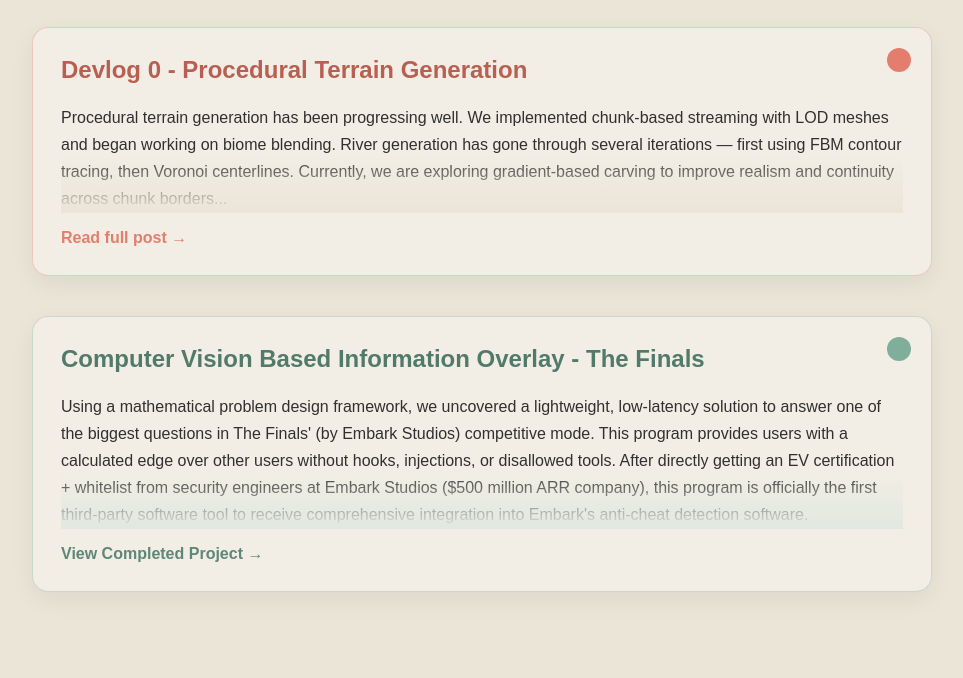
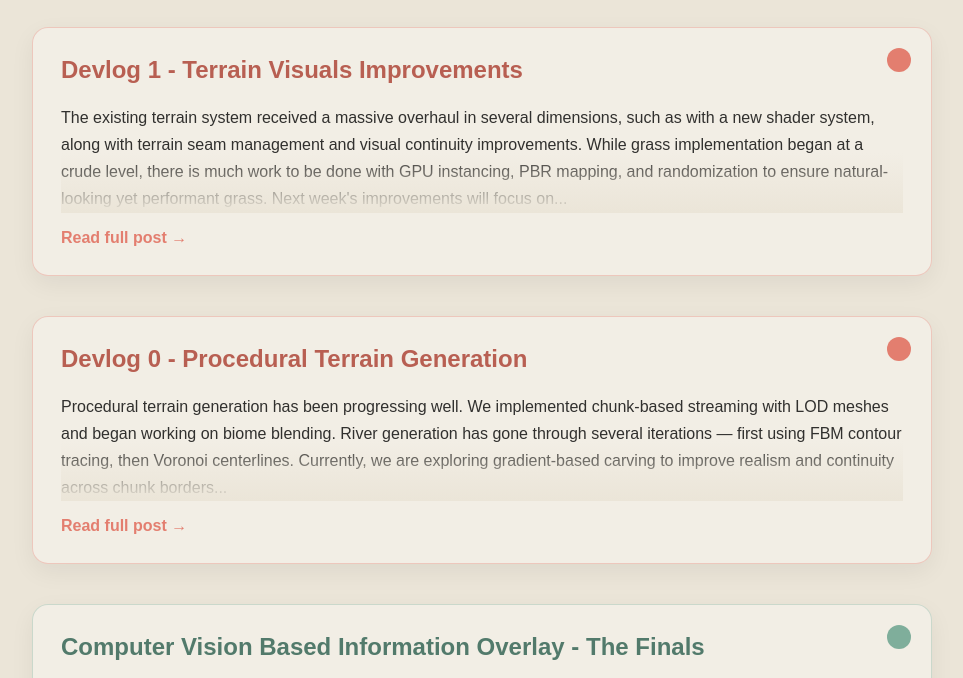
Before and after one commit to SameerBalhara/sameerbalhara.github.io, a plain HTML site: page index.html in a window 1280 px wide. Shown: the part 83-761 px from the top of the page, without its empty margins (158-1121 px from the left). Drawn offline with Linux system fonts and the light colour scheme.

Commit message:
Update index.html

```diff
--- a/index.html
+++ b/index.html
@@ -168,6 +168,20 @@ p {
 
 <h1>Sameer Balhara - Software Engineering Blog</h1>
 
+<a class="post-link" href="post3.html">
+    <div class="post">
+        <div class="post-circle"></div>
+
+        <h2>Devlog 1 - Terrain Visuals Improvements</h2>
+
+        <div class="post-preview">
+	    The existing terrain system received a massive overhaul in several dimensions, such as with a new shader system, along with terrain seam management and visual continuity improvements. While grass implementation began at a crude level, there is much work to be done with GPU instancing, PBR mapping, and randomization to ensure natural-looking yet performant grass. Next week's improvements will focus on...
+        </div>
+
+        <span class="readmore">Read full post →</span>
+    </div>
+</a>
+
 <a class="post-link" href="post1.html">
     <div class="post">
         <div class="post-circle"></div>
```
